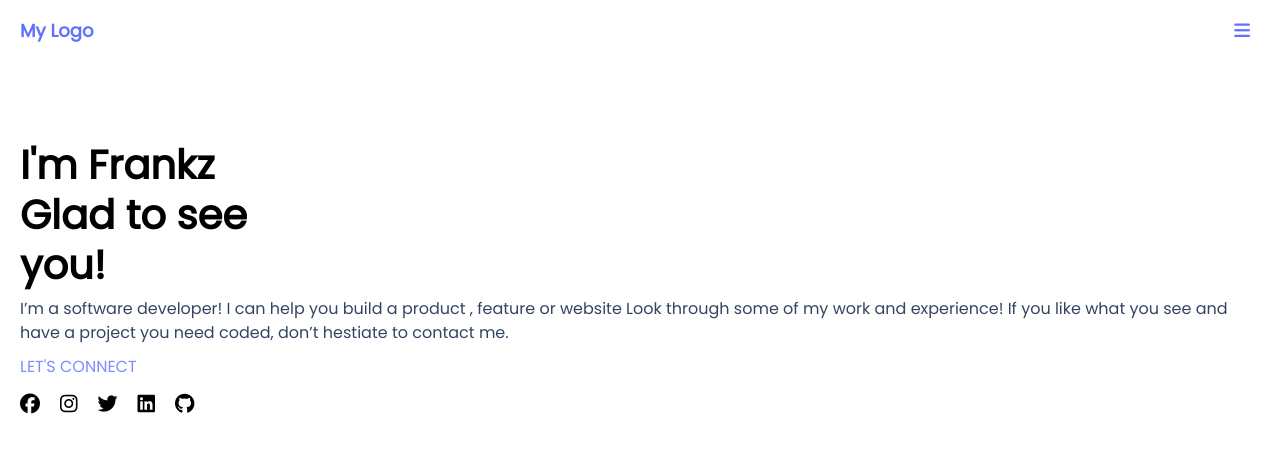
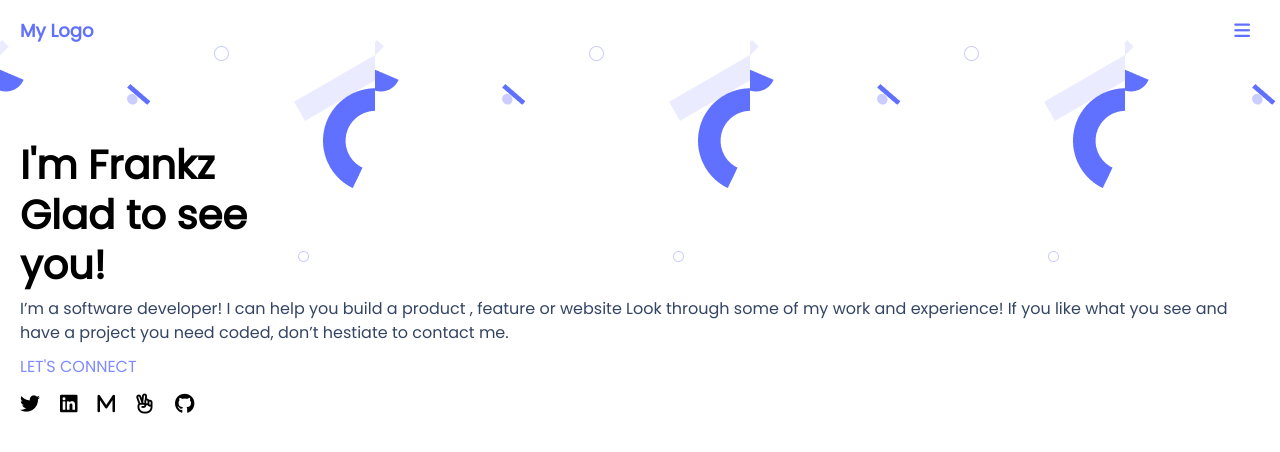
Before and after one commit to Franky237/portfolio-setup, a website: page index.html in a window 1280 px wide. Drawn offline with Linux system fonts and the light colour scheme.

Commit message:
Add index.html, style.css files

```diff
--- a/index.html
+++ b/index.html
@@ -21,10 +21,10 @@
         </div>
         <h2 class="connect">LET'S CONNECT</h2>
         <ul class="icons">
-            <li><a><i class="fa-brands fa-facebook"></i></a></li>
-            <li><a><i class="fa-brands fa-instagram"></i></i></a></li>
             <li><a><i class="fa-brands fa-twitter"></i></i></a></li>
             <li><a><i class="fa-brands fa-linkedin"></i></i></a></li>
+            <li><a><i class="fa-sharp fa-solid fa-m"></i></a></li>
+            <li><a><i class="fa-regular fa-hand-peace"></i></i></a></li>
             <li><a><i class="fa-brands fa-github"></i></i></a></li>
          </ul>
     </section>
--- a/style.css
+++ b/style.css
@@ -23,7 +23,7 @@ body {
 }
 
 section {
-  background-image: url('header-shapes-1.jpg');
+  background-image: url(Assets/img/header-shapes.jpg);
   display: flex;
   flex-direction: column;
 }
@@ -73,9 +73,9 @@ p {
   list-style: none;
 }
 
-.fa-facebook,
+.fa-m,
 .fa-twitter,
-.fa-instagram,
+.fa-hand-peace,
 .fa-linkedin,
 .fa-github {
   margin-left: 20px;
```
Also changed, not shown: MIT.md (+1 -1 lines), README.md.
